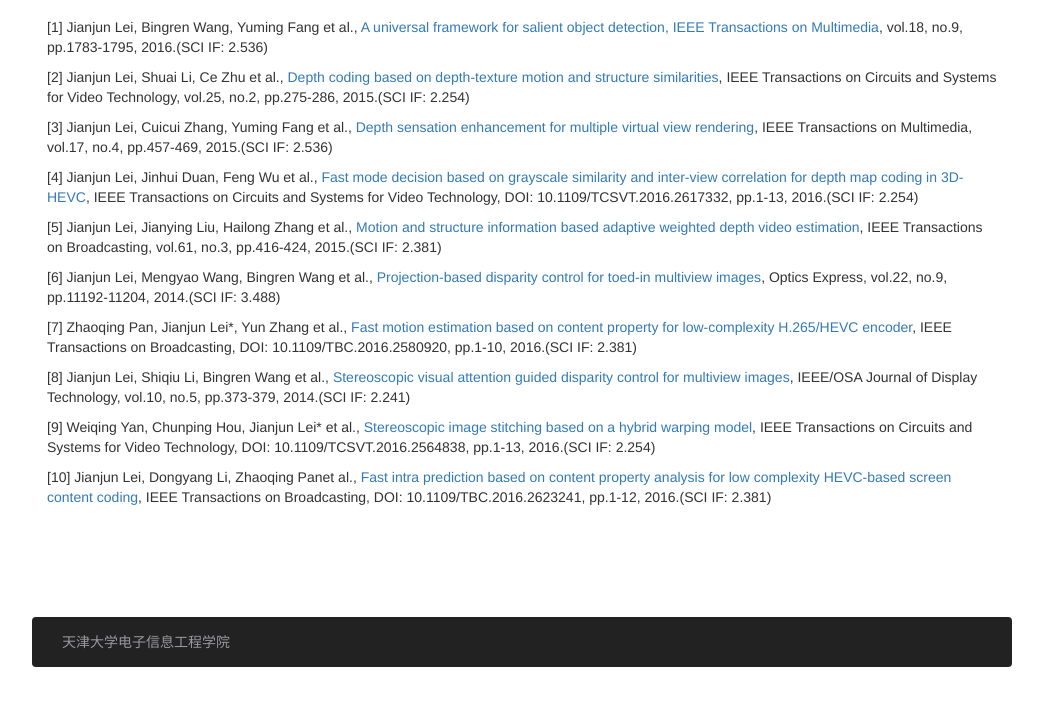
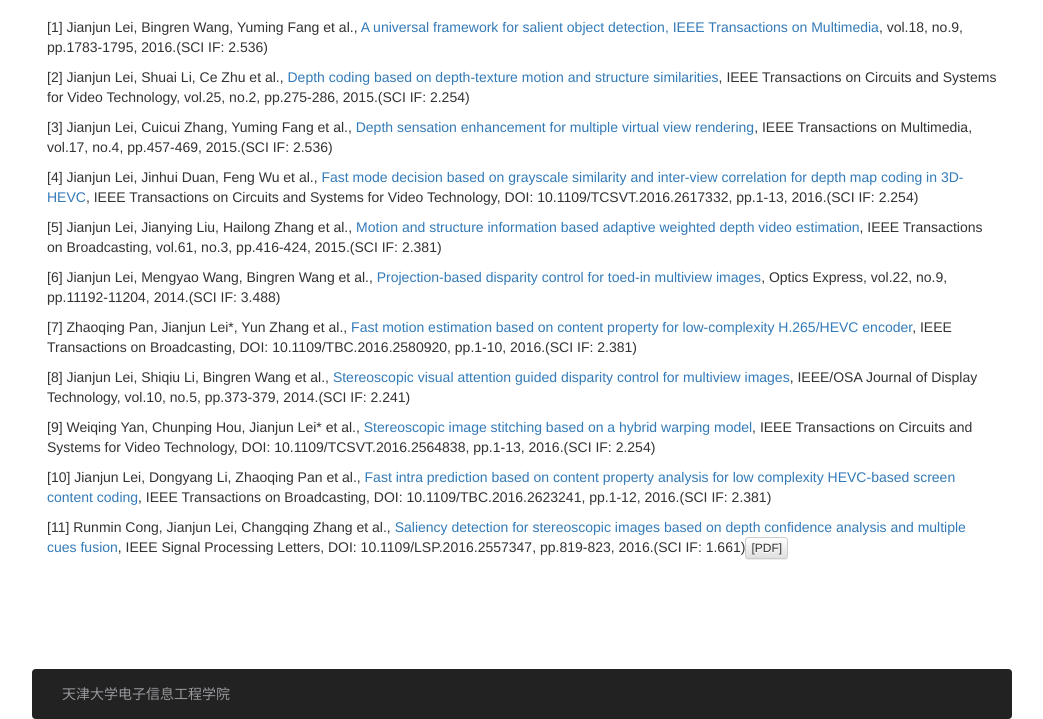
Before and after one commit to jianjunlei/jianjunlei.github.io, a website: page Publications.html in a window 1280 px wide. Shown: the part 316-1035 px from the top of the page, without its empty margins (118-1161 px from the left). Before the commit the page ends 983 px from the top, so only its background shows below. Drawn offline with Linux system fonts and the light colour scheme.

Commit message:
添加论文

```diff
--- a/Publications.html
+++ b/Publications.html
@@ -70,7 +70,10 @@
 
       <li>[9] Weiqing Yan, Chunping Hou, Jianjun Lei* et al., <a target="_blank" href="http://ieeexplore.ieee.org/xpls/abs_all.jsp?arnumber=7466101">Stereoscopic image stitching based on a hybrid warping model</a>, IEEE Transactions on Circuits and Systems for Video Technology, DOI: 10.1109/TCSVT.2016.2564838, pp.1-13, 2016.(SCI IF: 2.254)</li>
 
-      <li>[10] Jianjun Lei, Dongyang Li, Zhaoqing Panet al., <a target="_blank" href="http://ieeexplore.ieee.org/abstract/document/7747507/">Fast intra prediction based on content property analysis for low complexity HEVC-based screen content coding</a>, IEEE Transactions on Broadcasting, DOI: 10.1109/TBC.2016.2623241, pp.1-12, 2016.(SCI IF: 2.381)</li>
+      <li>[10] Jianjun Lei, Dongyang Li, Zhaoqing Pan et al., <a target="_blank" href="http://ieeexplore.ieee.org/abstract/document/7747507/">Fast intra prediction based on content property analysis for low complexity HEVC-based screen content coding</a>, IEEE Transactions on Broadcasting, DOI: 10.1109/TBC.2016.2623241, pp.1-12, 2016.(SCI IF: 2.381)</li>
+
+      <li>[11] Runmin Cong, Jianjun Lei, Changqing Zhang et al., <a target="_blank" href="">Saliency detection for stereoscopic images based on
+depth confidence analysis and multiple cues fusion</a>, IEEE Signal Processing Letters, DOI: 10.1109/LSP.2016.2557347, pp.819-823, 2016.(SCI IF: 1.661)<a target="_blank"  class="btn btn-default btn-xs" role="button" href="./assets/pdf/2016[SPL]-07457641.pdf">[PDF]</a></li>
     </ol>
   </div>
   <!-- /container -->
```
Also changed, not shown: 1 other file.
